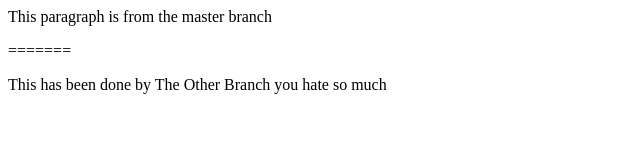
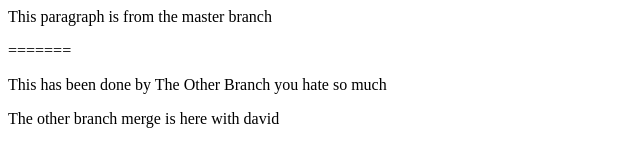
Before and after one commit to DawitYilkal/Project, a plain HTML site: page index.html in a window 1280 px wide. Shown: the whole page, without its empty margins (0-640 px from the left). Drawn offline with Linux system fonts and the light colour scheme.

Commit message:
This is comitted from David

```diff
--- a/index.html
+++ b/index.html
@@ -4,3 +4,5 @@
 <p>This paragraph is from the master branch</p>
 =======
 <p>This has been done by The Other Branch you hate so much</p>
+
+<p>The other branch merge is here with david</p>
```
